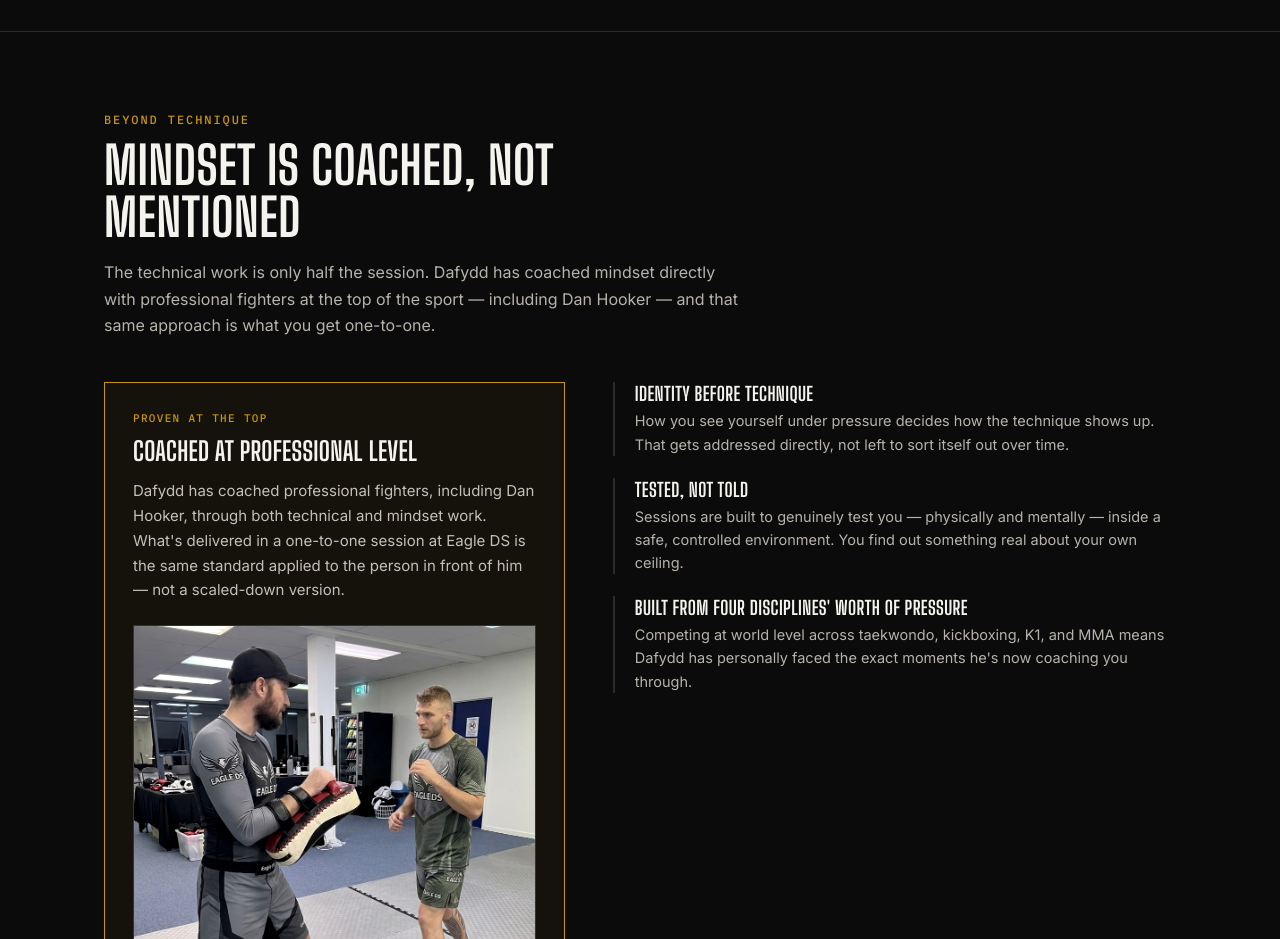
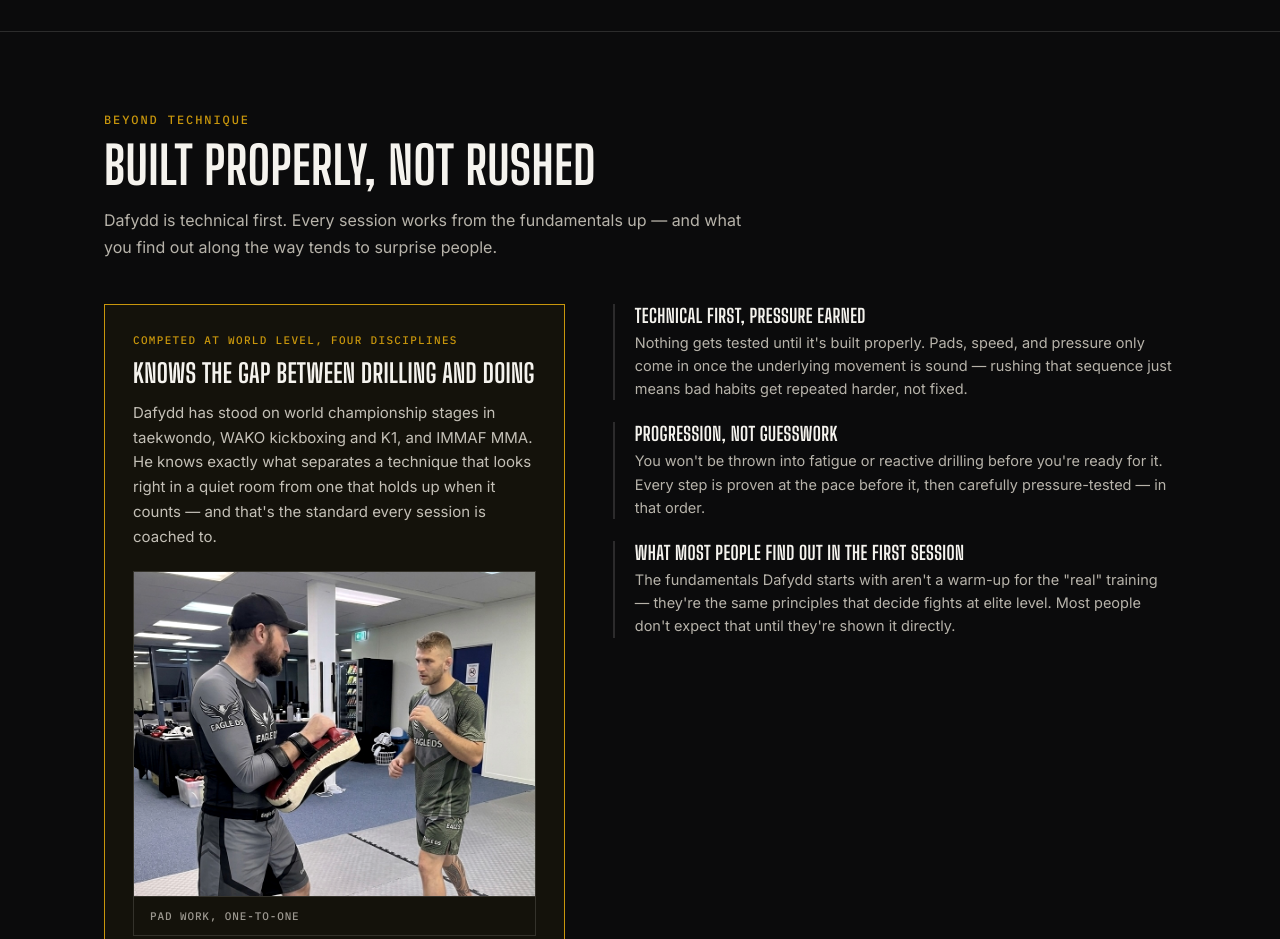
Before and after one commit to EagleDS/Index, a plain HTML site: page personal-training.html in a window 1280 px wide. Shown: the part 2160-3099 px from the top of the page. Drawn offline with Linux system fonts and the light colour scheme.

Commit message:
Update personal-training.html

```diff
--- a/personal-training.html
+++ b/personal-training.html
@@ -356,14 +356,14 @@
   <div class="wrap">
     <div class="section-head">
       <div class="kicker">Beyond Technique</div>
-      <h2 class="section-title">Mindset is coached, not mentioned</h2>
-      <p class="section-desc">The technical work is only half the session. Dafydd has coached mindset directly with professional fighters at the top of the sport — including Dan Hooker — and that same approach is what you get one-to-one.</p>
+      <h2 class="section-title">Built properly, not rushed</h2>
+      <p class="section-desc">Dafydd is technical first. Every session works from the fundamentals up — and what you find out along the way tends to surprise people.</p>
     </div>
     <div class="mindset">
       <div class="mindset-card">
-        <div class="tag">Proven at the top</div>
-        <h3>Coached at professional level</h3>
-        <p>Dafydd has coached professional fighters, including Dan Hooker, through both technical and mindset work. What's delivered in a one-to-one session at Eagle DS is the same standard applied to the person in front of him — not a scaled-down version.</p>
+        <div class="tag">Competed at world level, four disciplines</div>
+        <h3>Knows the gap between drilling and doing</h3>
+        <p>Dafydd has stood on world championship stages in taekwondo, WAKO kickboxing and K1, and IMMAF MMA. He knows exactly what separates a technique that looks right in a quiet room from one that holds up when it counts — and that's the standard every session is coached to.</p>
         <div class="mindset-photo">
           <img src="dafydd-pad-work.jpeg" alt="Dafydd Sanders holding pads for a high kick during a coaching session">
           <div class="mindset-photo-cap">Pad work, one-to-one</div>
@@ -371,16 +371,16 @@
       </div>
       <ul class="mindset-list">
         <li>
-          <strong>Identity before technique</strong>
-          <p>How you see yourself under pressure decides how the technique shows up. That gets addressed directly, not left to sort itself out over time.</p>
+          <strong>Technical first, pressure earned</strong>
+          <p>Nothing gets tested until it's built properly. Pads, speed, and pressure only come in once the underlying movement is sound — rushing that sequence just means bad habits get repeated harder, not fixed.</p>
         </li>
         <li>
-          <strong>Tested, not told</strong>
-          <p>Sessions are built to genuinely test you — physically and mentally — inside a safe, controlled environment. You find out something real about your own ceiling.</p>
+          <strong>Progression, not guesswork</strong>
+          <p>You won't be thrown into fatigue or reactive drilling before you're ready for it. Every step is proven at the pace before it, then carefully pressure-tested — in that order.</p>
         </li>
         <li>
-          <strong>Built from four disciplines' worth of pressure</strong>
-          <p>Competing at world level across taekwondo, kickboxing, K1, and MMA means Dafydd has personally faced the exact moments he's now coaching you through.</p>
+          <strong>What most people find out in the first session</strong>
+          <p>The fundamentals Dafydd starts with aren't a warm-up for the "real" training — they're the same principles that decide fights at elite level. Most people don't expect that until they're shown it directly.</p>
         </li>
       </ul>
     </div>
```
